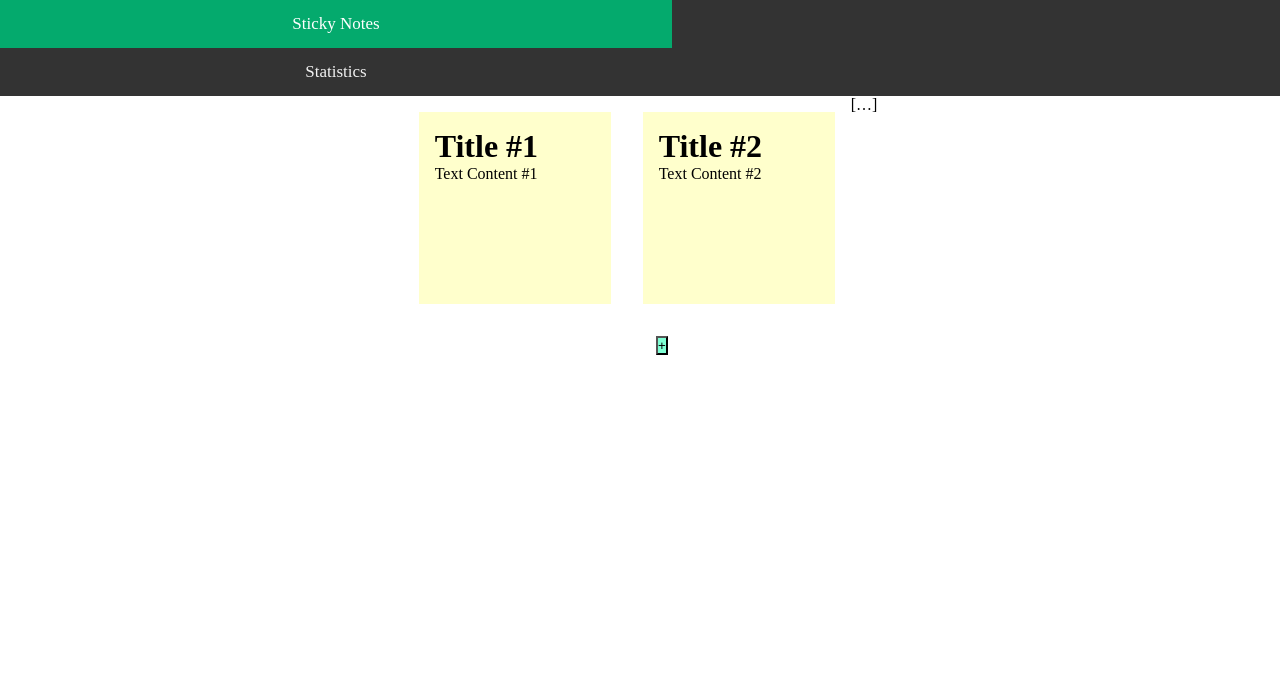
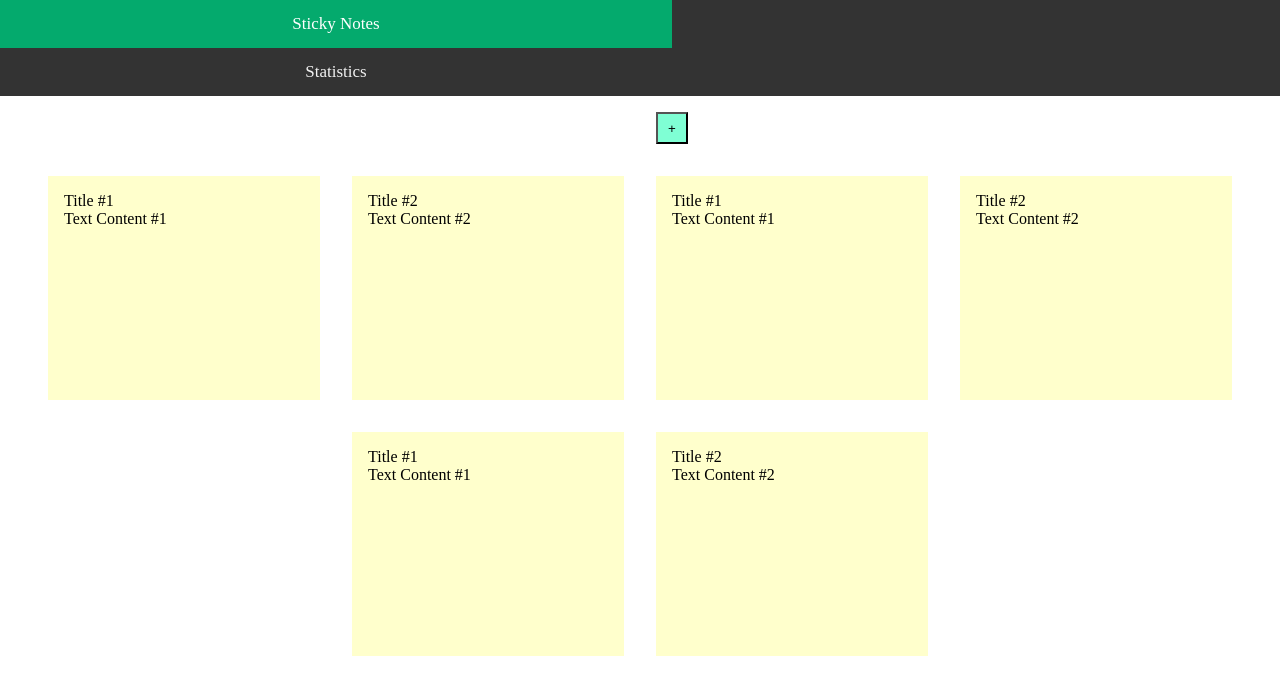
Before and after one commit to Plejrovec/Tour_de_app_nastenka, a PHP site: page / in a window 1280 px wide. Shown: the top 695 px of the page. Run offline with PHP 8.4, Linux system fonts and the light colour scheme.

Commit message:
nevim uz

```diff
--- a/css/index.css
+++ b/css/index.css
@@ -63,6 +63,8 @@ body {
     margin:1rem;
     top: 20%;
     left:50%;
+    width:2rem;
+    height:2rem;
 }
 .button2{
     background-color: aquamarine;
@@ -84,6 +86,7 @@ body {
     width: 40rem;
     height: 20rem;
     text-align: center;
+    z-index: 9;
 }
 .flexbox-container{
     display: flex;
@@ -99,10 +102,6 @@ body {
     margin:0;
     padding:0;
   }
-h2 {
-font-weight: bold;
-font-size: 2rem;
-}
 p {
 font-size: 1rem;
 font-weight: normal;
@@ -120,8 +119,8 @@ text-decoration:none;
 color:#000;
 background:#ffc;
 display:block;
-height:10em;
-width:10em;
+height:12em;
+width:15em;
 padding:1em;
 }
 ul li{
--- a/index.php
+++ b/index.php
@@ -17,23 +17,48 @@
 
 
 </div>
+
+<button class="button" onclick="openForm()">+</button>
 <ul>
   <li>
     <a href="#">
-      <h2>Title #1</h2>
+      <p>Title #1</p>
       <p>Text Content #1</p>
     </a>
   </li>
   <li>
     <a href="#">
-      <h2>Title #2</h2>
+      <p>Title #2</p>
       <p>Text Content #2</p>
     </a>
   </li>
-  […]
+  <li>
+    <a href="#">
+      <p>Title #1</p>
+      <p>Text Content #1</p>
+    </a>
+  </li>
+  <li>
+    <a href="#">
+      <p>Title #2</p>
+      <p>Text Content #2</p>
+    </a>
+  </li>
+    <li>
+    <a href="#">
+      <p>Title #1</p>
+      <p>Text Content #1</p>
+    </a>
+  </li>
+  <li>
+    <a href="#">
+      <p>Title #2</p>
+      <p>Text Content #2</p>
+    </a>
+  </li>
+
+
 </ul>
-<button class="button" onclick="openForm()">+</button>
-
     <form class="form" action="/action_page.php" id=myForm>
         <div class=sticky-note>
             <button class=close onclick="closeForm()">x</button>
```
